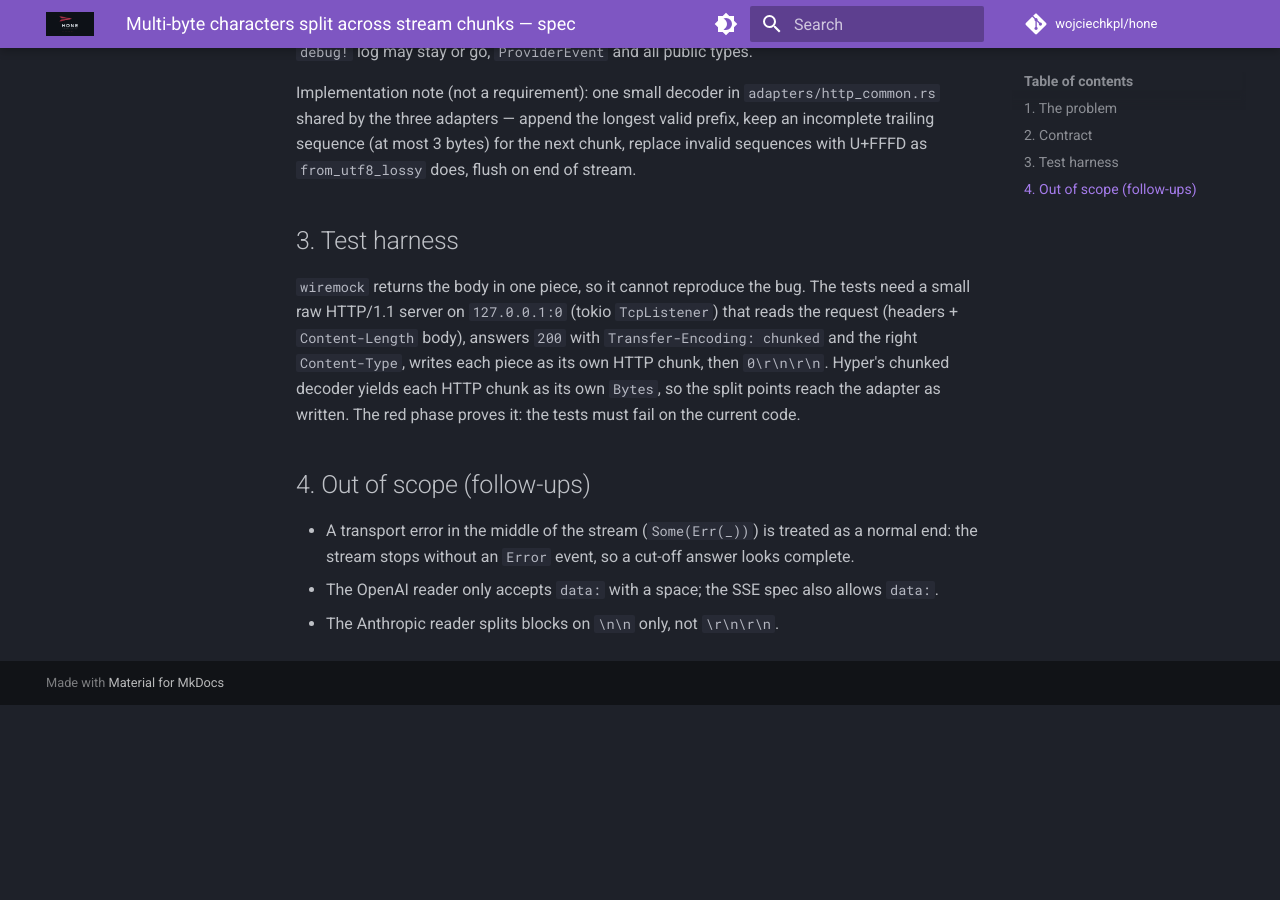
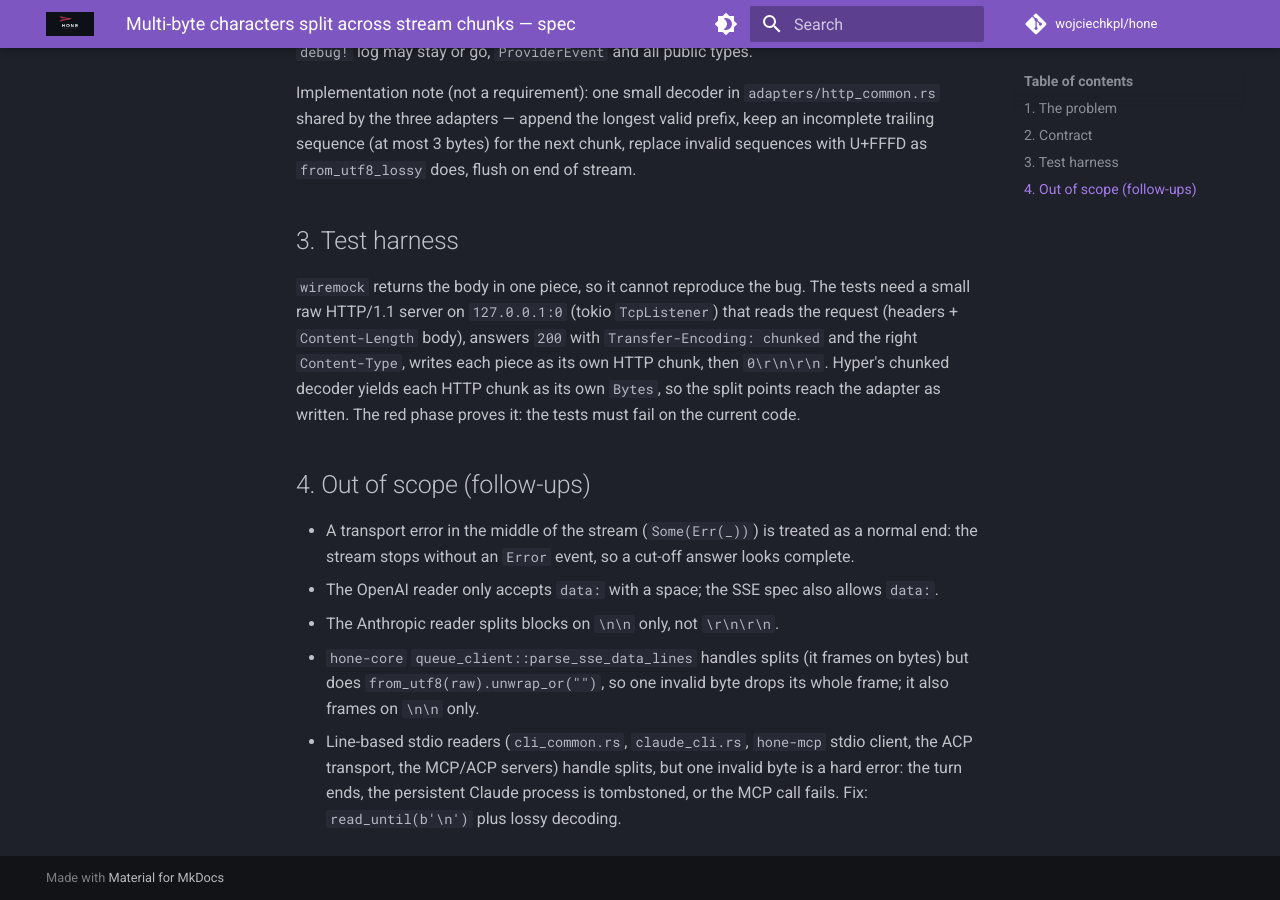
Before and after one commit to wojciechkpl/hone, an MkDocs documentation site: the page built from docs/plans/stream-utf8-split-spec.md, in a window 1280 px wide and 900 px high, scrolled down 2628 px. Built offline with MkDocs 1.6.1 and Material for MkDocs 9.7.7, drawn with Linux system fonts in a browser that asks for light colours; comment, search, counter and statistics services are not loaded; before the commit the page ends 3333 px from its top, so only the background shows below that.

Commit message:
docs: changelog and follow-ups for the stream UTF-8 fix

```diff
--- a/docs/plans/stream-utf8-split-spec.md
+++ b/docs/plans/stream-utf8-split-spec.md
@@ -82,3 +82,10 @@ adapter as written. The red phase proves it: the tests must fail on the current
   the stream stops without an `Error` event, so a cut-off answer looks complete.
 - The OpenAI reader only accepts `data: ` with a space; the SSE spec also allows `data:`.
 - The Anthropic reader splits blocks on `\n\n` only, not `\r\n\r\n`.
+- `hone-core` `queue_client::parse_sse_data_lines` handles splits (it frames on bytes) but
+  does `from_utf8(raw).unwrap_or("")`, so one invalid byte drops its whole frame; it also
+  frames on `\n\n` only.
+- Line-based stdio readers (`cli_common.rs`, `claude_cli.rs`, `hone-mcp` stdio client, the
+  ACP transport, the MCP/ACP servers) handle splits, but one invalid byte is a hard error:
+  the turn ends, the persistent Claude process is tombstoned, or the MCP call fails. Fix:
+  `read_until(b'\n')` plus lossy decoding.
```
Also changed, not shown: CHANGELOG.md (+6 -0 lines).
